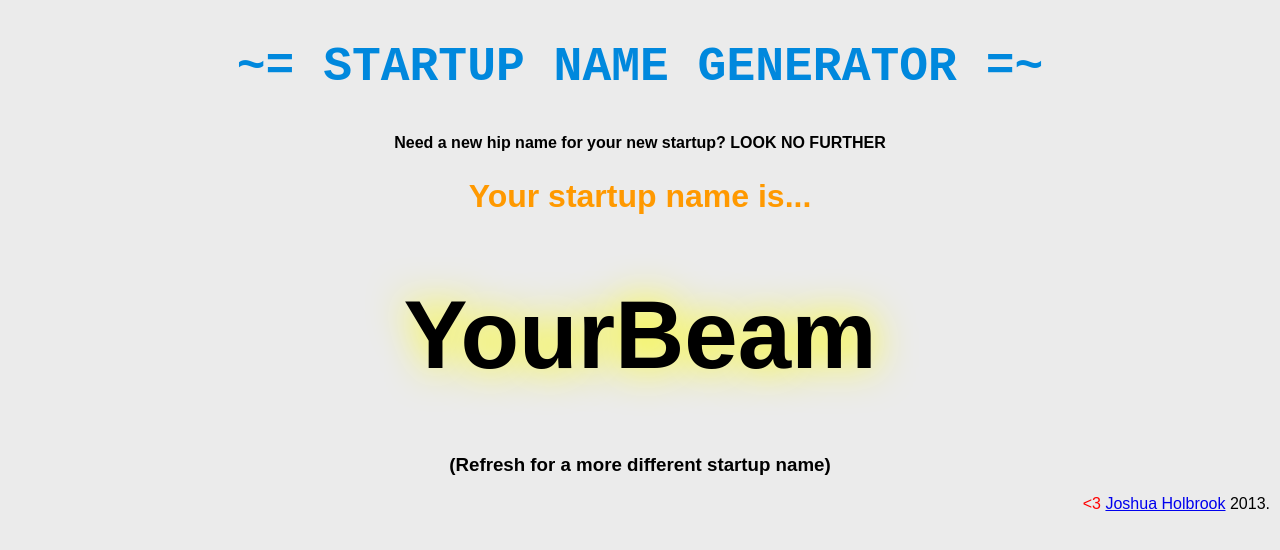
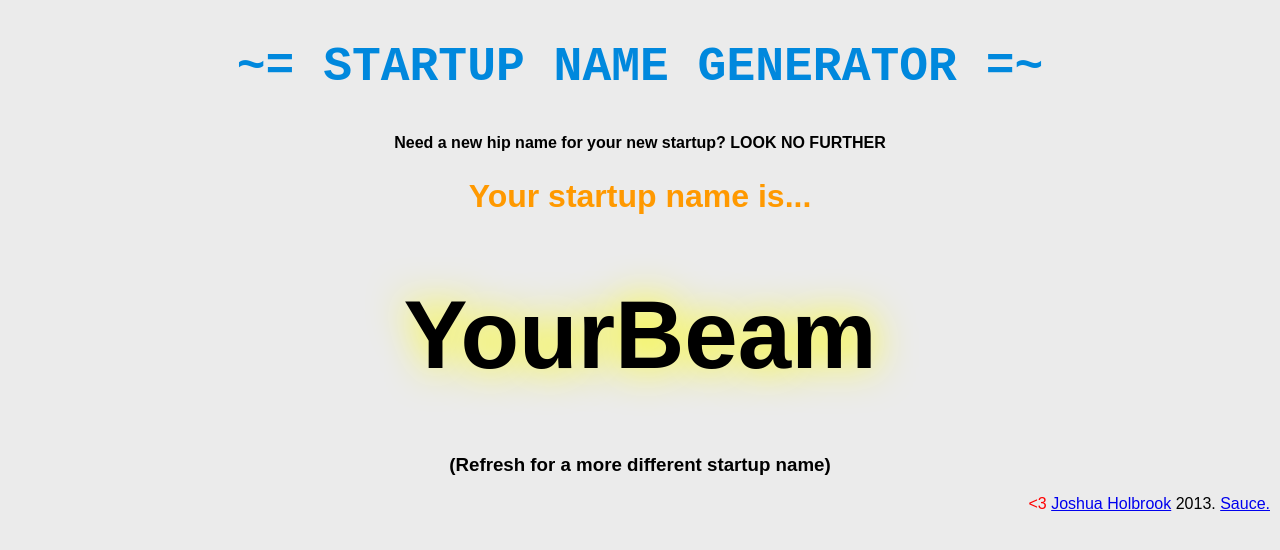
Before and after one commit to danfinlay/jesusabdullah.net, a plain HTML site: page startup-name-generator/index.html in a window 1280 px wide. Drawn offline with Linux system fonts and the light colour scheme.

Commit message:
Link2sauce

```diff
--- a/startup-name-generator/index.html
+++ b/startup-name-generator/index.html
@@ -73,6 +73,7 @@
     </div>
     <footer>
       <span style="color: #f00">&lt;3</span> <a href="http://jesusabdullah.net">Joshua Holbrook</a> 2013.
+<a href="https://github.com/jesusabdullah/jesusabdullah.net/blob/master/startup-name-generator/index.html#L12-L62">Sauce.</a>
     </footer>
   </body>
 </html>
```
